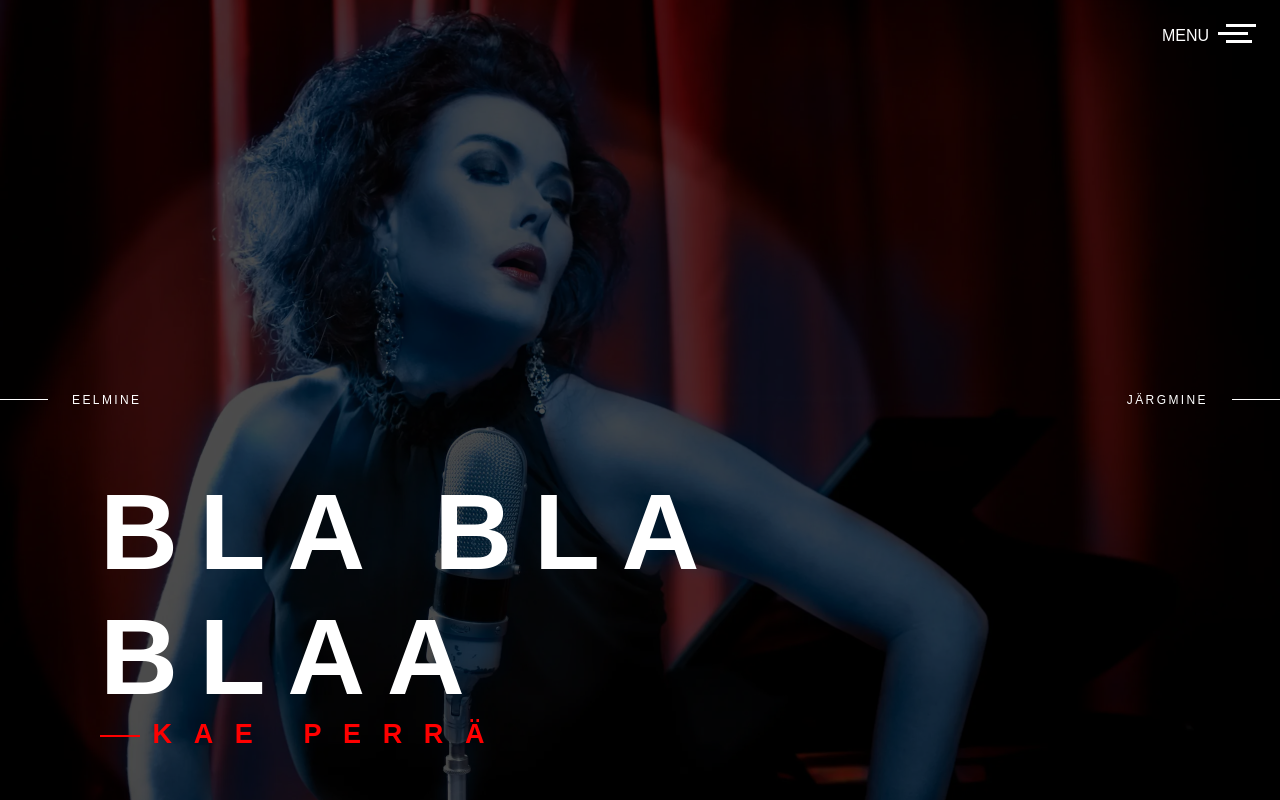
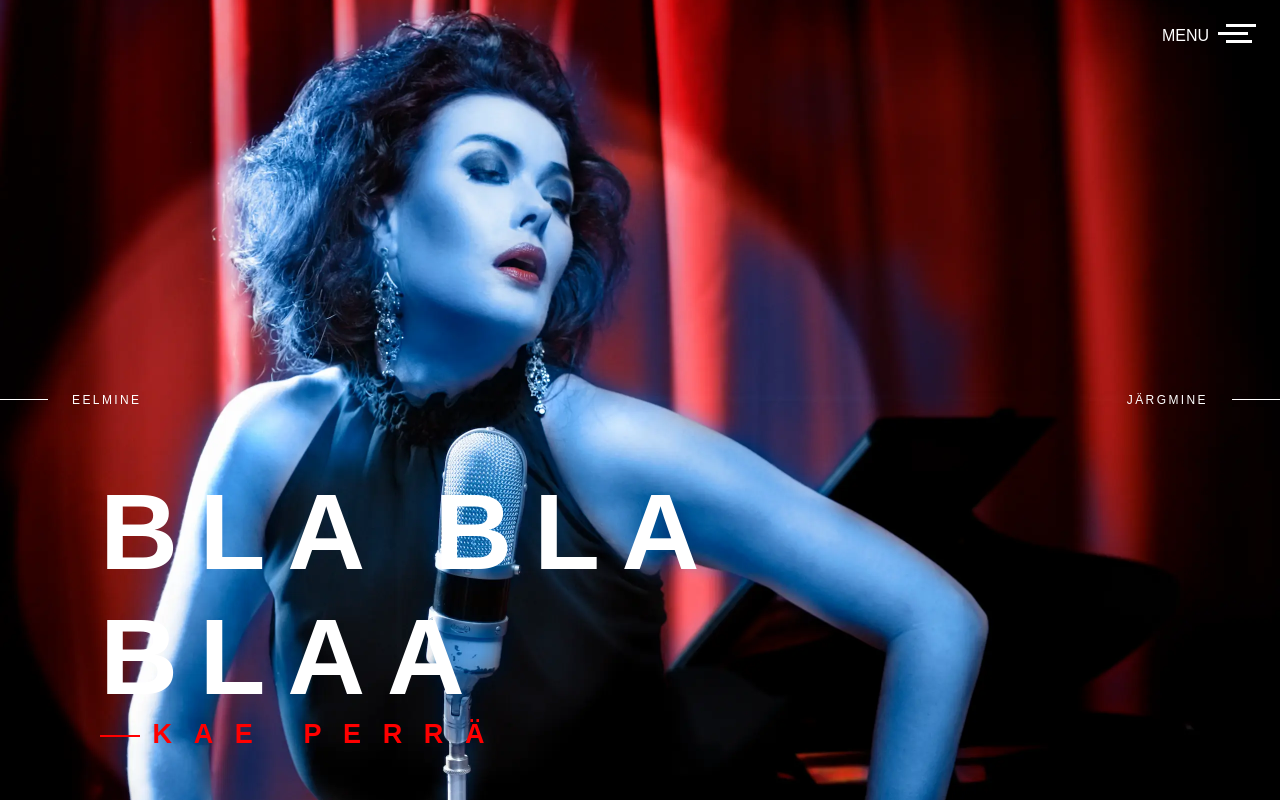
Before and after one commit to palmwebsite/photoFashion, a Next.js app: page / in a window 1280 px wide. Built offline with nearby package versions, Linux system fonts and the light colour scheme.

Commit message:
no overlay on first page

```diff
--- a/src/app/components/swiper/SwiperComponent.tsx
+++ b/src/app/components/swiper/SwiperComponent.tsx
@@ -8,7 +8,7 @@ import buttons from "./style.buttons.module.css";
 import { Navigation } from "swiper/modules";
 import trans from "@/app/locales/translations.et.json";
 import { Slide } from "./Slide";
-import { useState } from "react";
+import { useEffect, useState } from "react";
 import { ISlide } from "../dto";
 
 interface IProps {
@@ -21,7 +21,8 @@ interface IProps {
 
 export default function SwiperComponent(props: IProps) {
   const [activeIndex, setActiveIndex] = useState(0);
-  const [previousIndex, setPreviousIndex] = useState(0);
+  const [previousIndex, setPreviousIndex] = useState(-1);
+
   return (
     <div className={styles.swiperContainer}>
       {/* Custom Navigation Buttons */}
@@ -44,7 +45,8 @@ export default function SwiperComponent(props: IProps) {
           nextEl: '[data-swiper-nav="next"]',
         }}
         onSlideChange={(swiper) => {
-          setPreviousIndex(activeIndex); // Track the previous slide
+          console.log(swiper);
+          setPreviousIndex(swiper.isBeginning ? -1 : activeIndex); // Track the previous slide
           setActiveIndex(swiper.realIndex); // Track the active slide
         }}
       >
```
